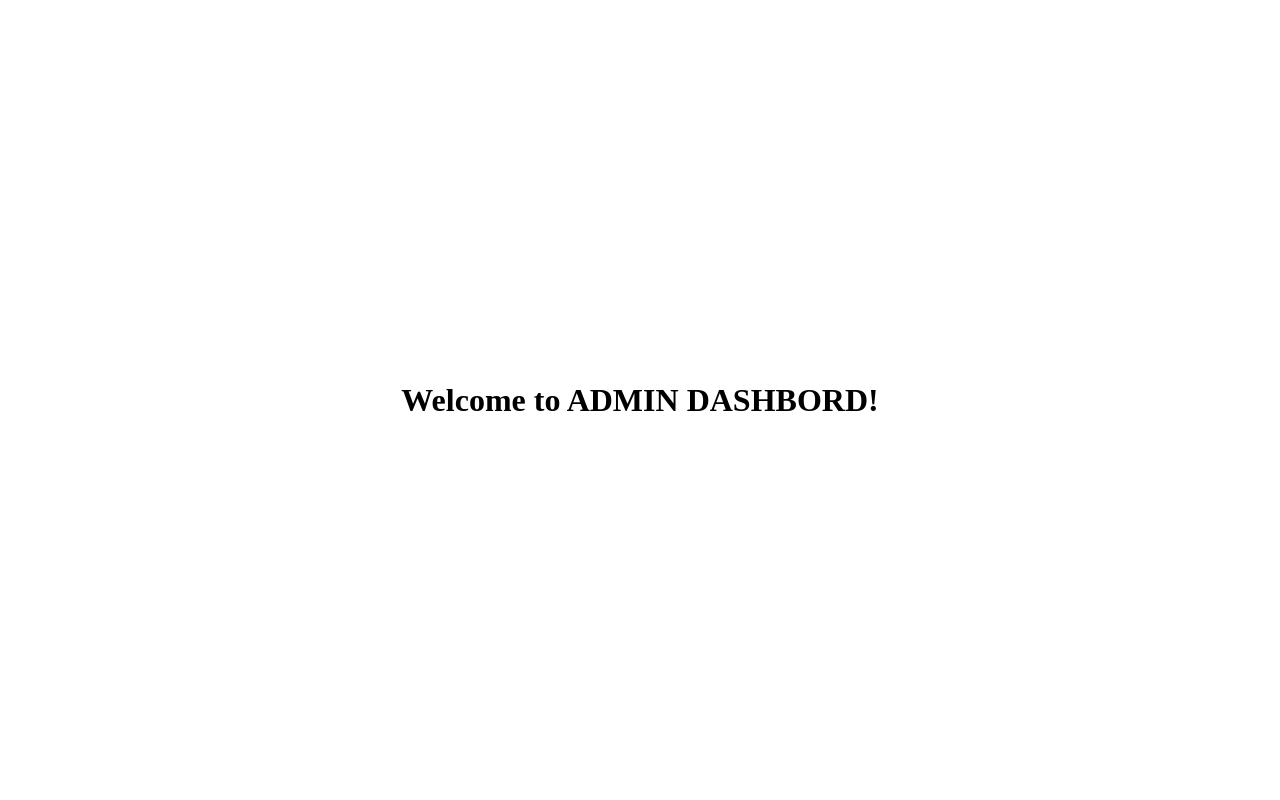
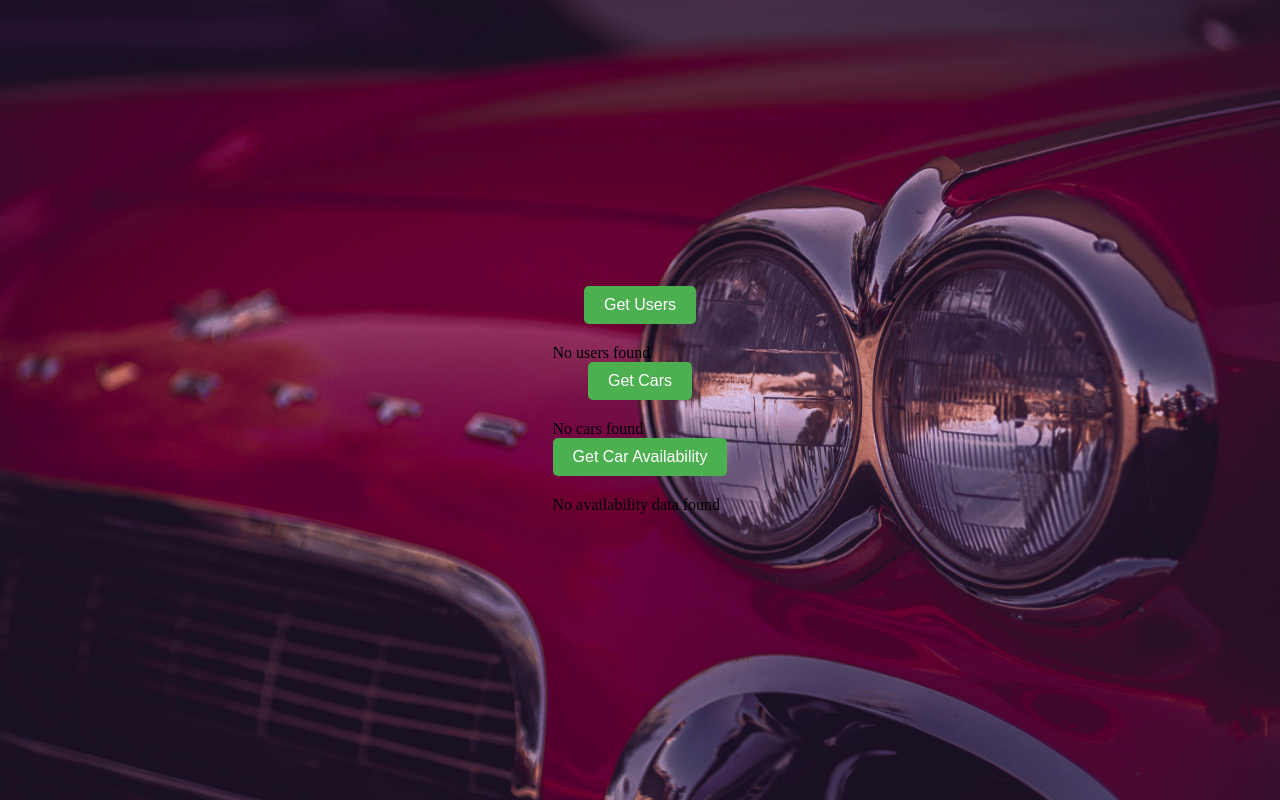
Before and after one commit to ralucaand03/PandaCar---Django-React, a React (Vite) app in the folder frontendpandacar/panda-car-react/: page /admindashboard in a window 1280 px wide. Built offline with nearby package versions, Linux system fonts and the light colour scheme; a web font is replaced by a local one.

Commit message:
boilerplate for admin dashboard, retrevie all infos from db

```diff
--- a/frontendpandacar/panda-car-react/src/Components/AdminDashbord/AdminDashbord.css
+++ b/frontendpandacar/panda-car-react/src/Components/AdminDashbord/AdminDashbord.css
@@ -1,3 +1,126 @@
-body{
-background-image: none;
+.get-users-btn, .get-cars-btn {
+    padding: 10px 20px;
+    font-size: 16px;
+    background-color: #4CAF50;
+    color: white;
+    border: none;
+    cursor: pointer;
+    border-radius: 5px;
+    margin-bottom: 20px;
 }
+
+.get-users-btn:hover, .get-cars-btn:hover {
+    background-color: #45a049;
+}
+
+.users-section {
+    margin-bottom: 40px;
+}
+
+.users-list {
+    display: flex;
+    flex-wrap: wrap;
+    gap: 20px;
+}
+
+.user-card {
+    background-color: #f9f9f9;
+    border: 1px solid #ddd;
+    padding: 20px;
+    border-radius: 8px;
+    width: 250px;
+    box-shadow: 0 2px 5px rgba(0, 0, 0, 0.1);
+}
+
+.user-card h3 {
+    font-size: 20px;
+    margin-bottom: 10px;
+}
+
+.user-card p {
+    margin: 5px 0;
+}
+
+.cars-section {
+    margin-top: 40px;
+}
+
+.cars-list {
+    display: flex;
+    flex-wrap: wrap;
+    gap: 20px;
+}
+
+.car-card {
+    background-color: #f9f9f9;
+    border: 1px solid #ddd;
+    padding: 20px;
+    border-radius: 8px;
+    width: 250px;
+    box-shadow: 0 2px 5px rgba(0, 0, 0, 0.1);
+}
+
+.car-card img {
+    width: 100%;
+    height: auto;
+    border-radius: 8px;
+    margin-bottom: 15px;
+}
+
+.car-card h3 {
+    font-size: 20px;
+    margin-bottom: 10px;
+}
+
+.car-card p {
+    margin: 5px 0;
+}
+
+#adminDashboard {
+    padding: 20px;
+}
+
+.fetch-buttons {
+    display: flex;
+    gap: 20px;
+    margin-bottom: 20px;
+}
+
+.get-availability-btn {
+    padding: 10px 20px;
+    font-size: 16px;
+    background-color: #4CAF50;
+    color: white;
+    border: none;
+    cursor: pointer;
+    border-radius: 5px;
+    margin-bottom: 20px;
+}
+
+.get-availability-btn:hover {
+    background-color: #45a049;
+}
+
+.availabilities-list {
+    display: flex;
+    flex-wrap: wrap;
+    gap: 20px;
+}
+
+.availability-card {
+    background-color: #f9f9f9;
+    border: 1px solid #ddd;
+    padding: 20px;
+    border-radius: 8px;
+    width: 250px;
+    box-shadow: 0 2px 5px rgba(0, 0, 0, 0.1);
+}
+
+.availability-card h3 {
+    font-size: 20px;
+    margin-bottom: 10px;
+}
+
+.availability-card p {
+    margin: 5px 0;
+}
--- a/frontendpandacar/panda-car-react/src/Components/AdminDashbord/AdminDashbord.jsx
+++ b/frontendpandacar/panda-car-react/src/Components/AdminDashbord/AdminDashbord.jsx
@@ -1,12 +1,119 @@
-import React from "react";
-import './AdminDashbord.css'
+import React, { useState } from "react";
+import './AdminDashbord.css';
 
 const AdminDashbord = () => {
+    const [data, setData] = useState({
+        users: [],
+        cars: [],
+        availabilities: []
+    });
+    const [loading, setLoading] = useState(false);
+    const [error, setError] = useState(null);
+
+    const fetchAPI = async (endpoint, dataKey) => {
+        setLoading(true);
+        setError(null);
+
+        try {
+            const response = await fetch(`http://127.0.0.1:8000/api/${endpoint}/`, {
+                method: 'GET',
+                headers: {
+                    'Authorization': 'Bearer ' + localStorage.getItem('access_token')
+                }
+            });
+
+            if (!response.ok) {
+                const errorData = await response.json();
+                console.error('Error:', errorData);
+                setError(`Error fetching ${endpoint}!`);
+                throw new Error(JSON.stringify(errorData));
+            }
+
+            const responseData = await response.json();
+            setData(prevState => ({
+                ...prevState,
+                [dataKey]: responseData
+            }));
+        } catch (error) {
+            setError(`Failed to fetch ${endpoint}`);
+        }
+        setLoading(false);
+    };
+
     return (
-        <div>
-            <h1>Welcome to ADMIN DASHBORD!</h1>
+        <div id="dashboard">
+        {/* Users Section */}
+        <div className="section" id="getUsersDiv">
+            <div className="button-container">
+                <button onClick={() => fetchAPI('users', 'users')} className="get-users-btn">Get Users</button>
+            </div>
+            {loading && <p>Loading...</p>}
+            {error && <p style={{ color: 'red' }}>{error}</p>}
+            <div className="users-list">
+                {data.users.length === 0 ? (
+                    <p>No users found</p>
+                ) : (
+                    data.users.map((user) => (
+                        <div key={user.id} className="user-card">
+                            <h3>{user.first_name} {user.last_name}</h3>
+                            <p>Email: {user.email}</p>
+                            <p>Phone: {user.phone_number}</p>
+                            <p>Staff: {user.is_staff ? 'Yes' : 'No'}</p>
+                            <p>Admin: {user.is_admin ? 'Yes' : 'No'}</p>
+                            <p>Age: {user.date_of_birth}</p>
+                        </div>
+                    ))
+                )}
+            </div>
         </div>
+
+        {/* Cars Section */}
+        <div className="section" id="getCarsDiv">
+            <div className="button-container">
+                <button onClick={() => fetchAPI('cars', 'cars')} className="get-cars-btn">Get Cars</button>
+            </div>
+            {loading && <p>Loading...</p>}
+            {error && <p style={{ color: 'red' }}>{error}</p>}
+            <div className="cars-list">
+                {data.cars.length === 0 ? (
+                    <p>No cars found</p>
+                ) : (
+                    data.cars.map((car) => (
+                        <div key={car.id} className="car-card">
+                            <h3>{car.car_name} ({car.brand_name})</h3>
+                            <p>Price per day: ${car.price_per_day}</p>
+                            <p>Fuel type: {car.fuel_type}</p>
+                            <p>Seats: {car.number_of_seats}</p>
+                            <p>Horsepower: {car.horse_power} HP</p>
+                        </div>
+                    ))
+                )}
+            </div>
+        </div>
+
+        {/* Availability Section */}
+        <div className="section" id="getAvailabilitiesDiv">
+            <div className="button-container">
+                <button onClick={() => fetchAPI('availabilities', 'availabilities')} className="get-availability-btn">Get Car Availability</button>
+            </div>
+            {loading && <p>Loading...</p>}
+            {error && <p style={{ color: 'red' }}>{error}</p>}
+            <div className="availabilities-list">
+                {data.availabilities.length === 0 ? (
+                    <p>No availability data found</p>
+                ) : (
+                    data.availabilities.map((availability) => (
+                        <div key={availability.id} className="availability-card">
+                            <h3>{availability.car.car_name}</h3>
+                            <p>Available from: {availability.start_date}</p>
+                            <p>Available until: {availability.end_date}</p>
+                        </div>
+                    ))
+                )}
+            </div>
+        </div>
+    </div>
     );
 };
 
-export default AdminDashbord
+export default AdminDashbord;
```
